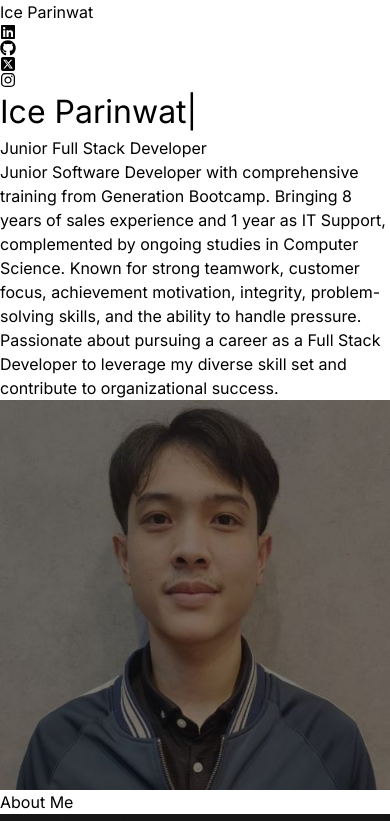
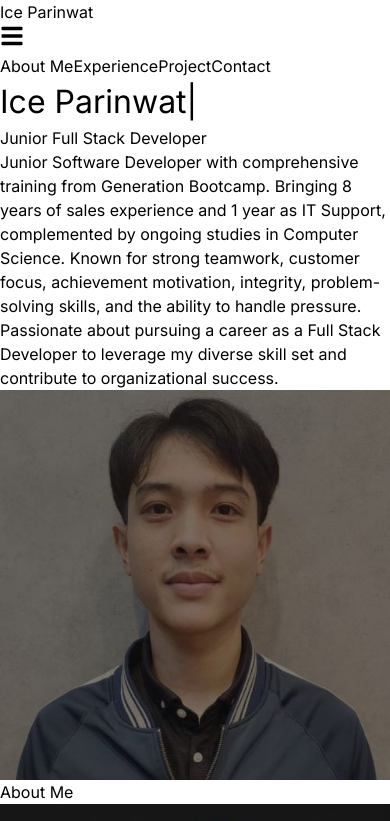
Before and after one commit to IceParinwat/Portfolio-Parinwat, a React (Vite) app: page / in a window 390 px wide. Shown: the top 821 px of the page. Built offline with nearby package versions, Linux system fonts and the light colour scheme.

Commit message:
added hamburger Menu

```diff
--- a/src/App.jsx
+++ b/src/App.jsx
@@ -5,7 +5,7 @@ export default function App() {
   return (
     <BrowserRouter>
       <Routes>
-        <Route path="/" element={<Home />}></Route>
+        <Route path="/" element={<Home />} />
       </Routes>
     </BrowserRouter>
   );
--- a/src/Home.jsx
+++ b/src/Home.jsx
@@ -14,6 +14,7 @@ export default function Home() {
       </div>
       <div className="container mx-auto px-8">
         <Navbar />
+        <div className="pt-16">
           <Hero />
           <About />
           <Technologies />
@@ -22,5 +23,6 @@ export default function Home() {
           <Contact />
         </div>
       </div>
+    </div>
   );
 }
--- a/src/components/About.jsx
+++ b/src/components/About.jsx
@@ -4,7 +4,7 @@ import { motion } from "motion/react";
 
 export default function About() {
   return (
-    <div className="border-b border-neutral-900 pb-4">
+    <section id="about" className="border-b border-neutral-900 pb-4">
       <h1 className="my-20 text-center text-4xl">
         About
         <span className="text-neutral-500"> Me</span>
@@ -31,6 +31,6 @@ export default function About() {
           </motion.div>
         </div>
       </div>
-    </div>
+    </section>
   );
 }
--- a/src/components/Contact.jsx
+++ b/src/components/Contact.jsx
@@ -1,10 +1,13 @@
 import { Link } from "react-router-dom";
 import { CONTACT } from "../constants";
 import { motion } from "motion/react";
+import { FaLinkedin } from "react-icons/fa";
+import { FaGithub } from "react-icons/fa";
+import { FaFacebookSquare } from "react-icons/fa";
 
 export default function Contact() {
   return (
-    <div className="border-b border-neutral-900 pb-20">
+    <section id="contact" className="border-b border-neutral-900 pb-20">
       <motion.h1
         whileInView={{ opacity: 1, y: 0 }}
         initial={{ opacity: 0, y: -100 }}
@@ -34,6 +37,20 @@ export default function Contact() {
           {CONTACT.email}
         </Link>
       </div>
-    </div>
+      <div className="m-8 flex items-center justify-center gap-4 text-2xl">
+        <a
+          href="https://www.linkedin.com/in/parinwat-kiatthitipon-41b54b299/"
+          target="_blank"
+        >
+          <FaLinkedin />
+        </a>
+        <a href="https://github.com/IceParinwat" target="_blank">
+          <FaGithub />
+        </a>
+        <a href="https://www.facebook.com/iceparinwat/" target="_blank">
+          <FaFacebookSquare />
+        </a>
+      </div>
+    </section>
   );
 }
--- a/src/components/Experience.jsx
+++ b/src/components/Experience.jsx
@@ -3,7 +3,7 @@ import { motion } from "motion/react";
 
 export default function Experience() {
   return (
-    <div className="border-b border-neutral-900">
+    <section id="experience" className="border-b border-neutral-900">
       <motion.h1
         whileInView={{ opacity: 1, y: 0 }}
         initial={{ opacity: 0, y: -100 }}
@@ -45,6 +45,6 @@ export default function Experience() {
           </div>
         ))}
       </div>
-    </div>
+    </section>
   );
 }
--- a/src/components/Hero.jsx
+++ b/src/components/Hero.jsx
@@ -14,7 +14,10 @@ const container = (delay) => ({
 
 export default function Hero() {
   return (
-    <div className="border-b border-neutral-900 pb-4 lg:mb-36">
+    <section
+      id="hero"
+      className="border-b border-neutral-900 pb-4 lg:mb-36 mt-10 lg:mt-0"
+    >
       <div className="flex flex-wrap">
         <div className="w-full lg:w-1/2">
           <div className="flex flex-col items-center lg:items-start">
@@ -22,7 +25,7 @@ export default function Hero() {
               variants={container(0)}
               initial="hidden"
               animate="visible"
-              className="pb-16 text-2xl lg:text-3xl lg:mt-16"
+              className="pb-16 text-xl lg:text-3xl lg:mt-16"
             >
               <TypeAnimation
                 sequence={["Ice Parinwat", 1000, "Web Developer", 1000]}
@@ -63,6 +66,6 @@ export default function Hero() {
           </div>
         </div>
       </div>
-    </div>
+    </section>
   );
 }
--- a/src/components/Navbar.jsx
+++ b/src/components/Navbar.jsx
@@ -1,19 +1,82 @@
-import { FaLinkedin } from "react-icons/fa";
-import { FaGithub } from "react-icons/fa";
-import { FaSquareXTwitter } from "react-icons/fa6";
-import { FaInstagram } from "react-icons/fa";
+import { useState } from "react";
+import { FaBars, FaTimes } from "react-icons/fa";
 
 export default function Navbar() {
+  const [isMenuOpen, setIsMenuOpen] = useState(false);
+
+  const toggleMenu = () => {
+    setIsMenuOpen(!isMenuOpen);
+  };
+
   return (
-    <nav className=" mb-20 flex items-center justify-between py-6">
-      <div className="flex flex-shrink-0 items-center">
-        <h1 className="text-xl font-bold">Ice Parinwat</h1>
-      </div>
-      <div className="m-8 flex items-center justify-center gap-4 text-2xl">
-        <FaLinkedin />
-        <FaGithub />
-        <FaSquareXTwitter />
-        <FaInstagram />
+    <nav className="fixed top-0 left-0 right-0 z-50 bg-neutral-950/80 backdrop-blur-sm border-b border-neutral-800">
+      <div className="py-4">
+        <div className="relative flex items-center justify-between">
+          {/* Logo */}
+          <div className="flex-shrink-0 pl-10">
+            <a href="#hero">
+              <h1 className="text-xl font-bold text-neutral-100">
+                Ice Parinwat
+              </h1>
+            </a>
+          </div>
+
+          {/* Hamburger Menu */}
+          <button
+            onClick={toggleMenu}
+            className="block lg:hidden text-neutral-300 hover:text-neutral-100 pr-10"
+            aria-label="Toggle Menu"
+          >
+            {isMenuOpen ? <FaTimes size={24} /> : <FaBars size={24} />}
+          </button>
+
+          {/* Navigation Links */}
+          <div
+            className={`
+              ${isMenuOpen ? "flex" : "hidden"}
+              lg:flex
+              backdrop-blur-sm
+              bg-neutral-950
+              absolute top-full right-0
+              lg:relative lg:top-auto lg:left-auto lg:right-10
+              flex-col lg:flex-row
+              items-center
+              gap-4 lg:gap-8
+              lg:w-auto
+              lg:bg-transparent
+              pl-24 pr-24 pt-10 lg:p-0
+              lg:h-0
+              h-screen
+              mt-4 lg:mt-0
+
+            `}
+          >
+            <a
+              href="#about"
+              className="text-neutral-300 hover:text-neutral-100 transition-colors"
+            >
+              About Me
+            </a>
+            <a
+              href="#experience"
+              className="text-neutral-300 hover:text-neutral-100 transition-colors"
+            >
+              Experience
+            </a>
+            <a
+              href="#project"
+              className="text-neutral-300 hover:text-neutral-100 transition-colors"
+            >
+              Project
+            </a>
+            <a
+              href="#contact"
+              className="text-neutral-300 hover:text-neutral-100 transition-colors"
+            >
+              Contact
+            </a>
+          </div>
+        </div>
       </div>
     </nav>
   );
--- a/src/components/Project.jsx
+++ b/src/components/Project.jsx
@@ -2,8 +2,19 @@ import { PROJECTS } from "../constants";
 import { motion } from "motion/react";
 
 export default function Project() {
+  const handleProjectClick = (index) => {
+    const projectUrls = [
+      "https://t-rax-black-hole.vercel.app/",
+      "https://assessment-form-react.vercel.app/",
+    ];
+
+    if (projectUrls[index]) {
+      window.open(projectUrls[index], "_blank");
+    }
+  };
+
   return (
-    <div className="border-b border-neutral-900 pb-4">
+    <section id="project" className="border-b border-neutral-900 pb-4">
       <motion.h1
         whileInView={{ opacity: 1, y: 0 }}
         initial={{ opacity: 0, y: -100 }}
@@ -19,7 +30,8 @@ export default function Project() {
               whileInView={{ opacity: 1, x: 0 }}
               initial={{ opacity: 0, x: -100 }}
               transition={{ duration: 1 }}
-              className="w-full lg:w-1/4"
+              className="lg:w-1/4 hover:cursor-pointer"
+              onClick={() => handleProjectClick(index)}
             >
               <img
                 className="mb-6 rounded"
@@ -35,7 +47,12 @@ export default function Project() {
               transition={{ duration: 1 }}
               className="flex flex-wrap lg:block w-full max-w-xl lg:w-3/4"
             >
-              <h6 className="mb-2 font-semibold">{project.title}</h6>
+              <h6
+                onClick={() => handleProjectClick(index)}
+                className="mb-2 font-semibold hover:cursor-pointer"
+              >
+                {project.title}
+              </h6>
               <p className="mb-4 text-neutral-400">{project.description}</p>
               {project.technologies.map((tech, index) => (
                 <span
@@ -49,6 +66,6 @@ export default function Project() {
           </div>
         ))}
       </div>
-    </div>
+    </section>
   );
 }
--- a/src/index.css
+++ b/src/index.css
@@ -7,3 +7,6 @@
 :root {
   font-family: "Inter", sans-serif;
 }
+html {
+  scroll-behavior: smooth;
+}
```
Lines whose indentation alone changed are shown as unchanged.
